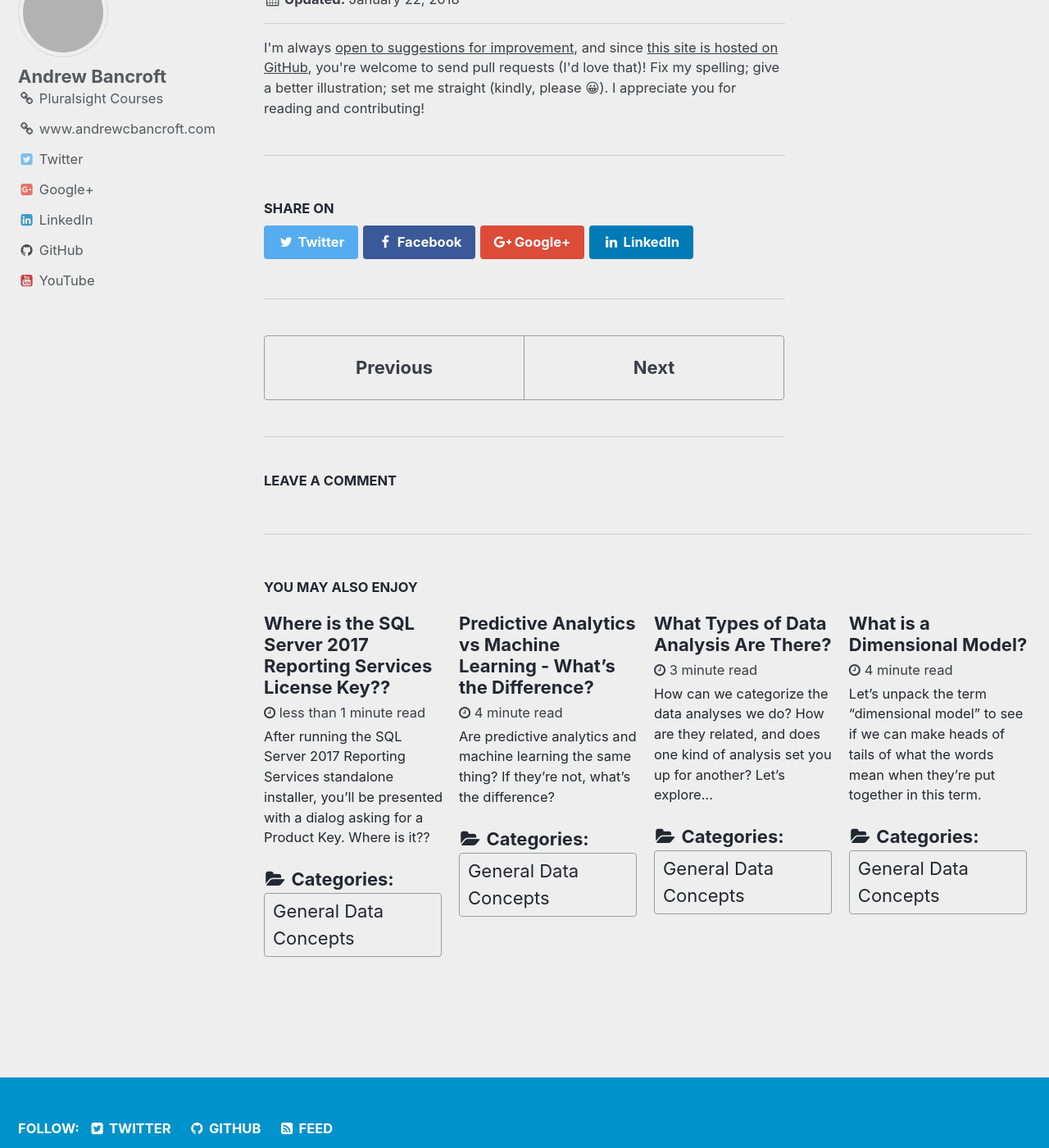
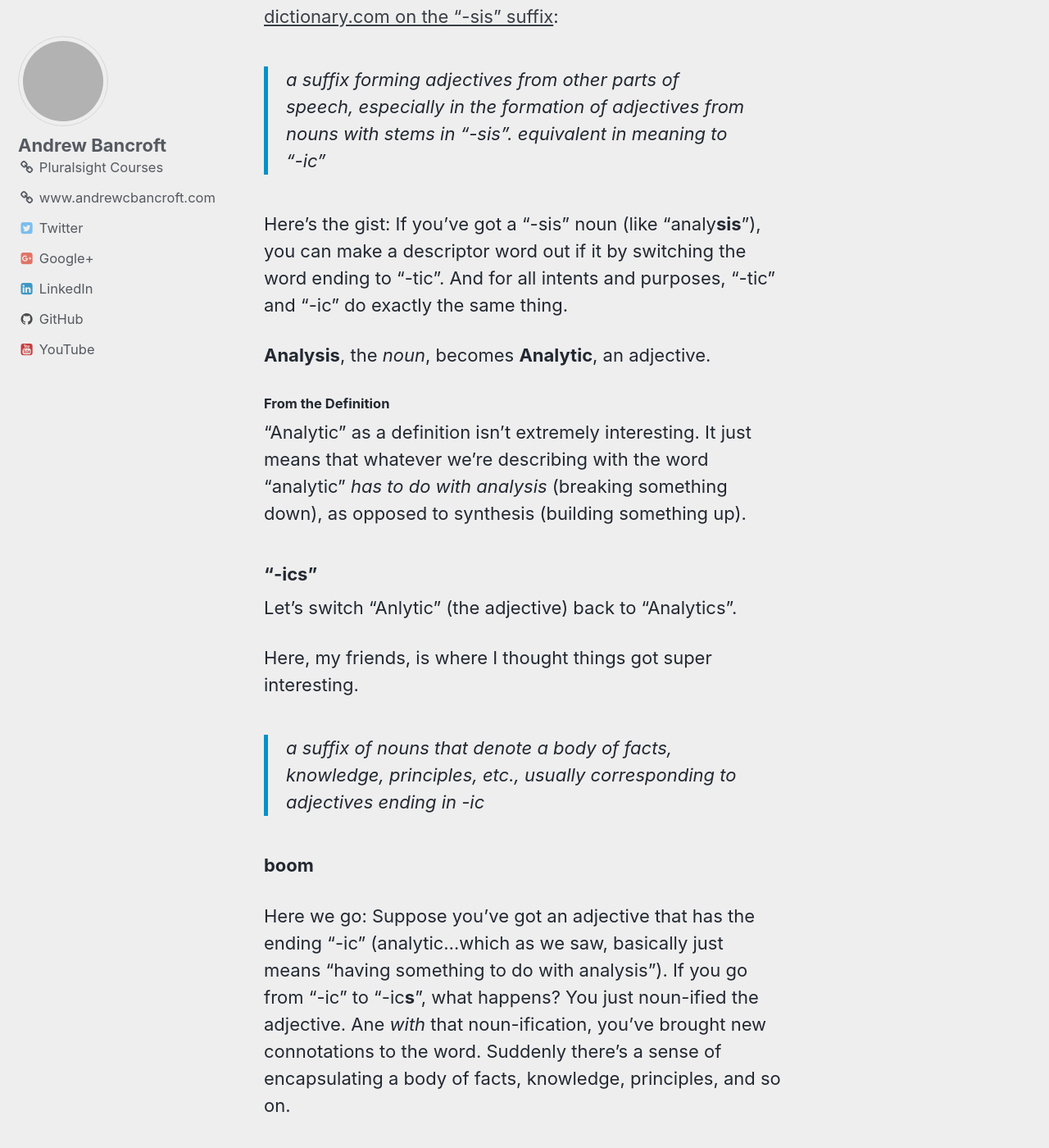
Before and after one commit to andrewcbancroft/datadaylife-blog, a Jekyll site: the page built from _posts/2018-01-09-data-analytics-vs-data-analysis-examining-suffix.md, in a window 1280 px wide and 1400 px high, scrolled down 2108 px. Shown: the whole window at 82% size. Built offline with Jekyll 4.4.1, drawn with Linux system fonts in a browser that asks for light colours; comment, search, counter and statistics services are not loaded; some of the changed text lies outside the part shown; grey boxes are pictures that could not be loaded.

Commit message:
Update 2018-01-09-data-analytics-vs-data-analysis-examining-suffix.md

```diff
--- a/_posts/2018-01-09-data-analytics-vs-data-analysis-examining-suffix.md
+++ b/_posts/2018-01-09-data-analytics-vs-data-analysis-examining-suffix.md
@@ -31,3 +31,28 @@
 Applied to data, then, analysis is the process of taking a data set apart, inspecting individual segments at a time, looking for the parts in the whole so that we can understand the information it contains.
 
 ### "-tic"
+Here's where it gets even cooler if you're a word nerd. Change "analytics" to "analytic" for me real quick...
+
+Again, [from dictioary.com on the "-tic" suffix]([from dictionary.com on the "-sis" suffix](http://www.dictionary.com/browse/-tic):
+
+> a suffix forming *adjectives* from other parts of speech, *especially* in the formation of adjectives from nouns with stems in "-sis". equivalent in meaning to "-ic"
+
+Here's the gist:  If you've got a "-sis" noun (like "analy**sis**"), you can make a descriptor word out if it by switching the word ending to "-tic".  And for all intents and purposes, "-tic" and "-ic" do exactly the same thing.
+
+**Analysis**, the *noun*, becomes **Analytic**, an adjective.
+
+#### From the Definition
+"Analytic" as a definition isn't extremely interesting. It just means that whatever we're describing with the word "analytic" *has to do with analysis* (breaking something down), as opposed to synthesis (building something up).
+
+### "-ics"
+Let's switch "Anlytic" (the adjective) back to "Analytics".
+
+Here, my friends, is where I thought things got super interesting.
+
+> a suffix of nouns that denote a body of facts, knowledge, principles, etc., *usually corresponding to adjectives ending in -ic*
+
+**boom**
+
+Here we go:  Suppose you've got an adjective that has the ending "-ic" (analytic...which as we saw, basically just means "having something to do with analysis").  If you go from "-ic" to "-ic**s**", what happens?  You just noun-ified the adjective.  Ane *with* that noun-ification, you've brought new connotations to the word.  Suddenly there's a sense of encapsulating a body of facts, knowledge, principles, and so on.
+
+**Analytics** then, denotes the body of facts, knowledge, principles, etc of **analysis**.  Analytics is the **science of analysis**.  It encompases the corpus of understanding we have about analytis...about the processes and principles for breaking things down.
```
Also changed, not shown: other parts of _posts/2018-01-09-data-analytics-vs-data-analysis-examining-suffix.md (+1 -1 lines).
